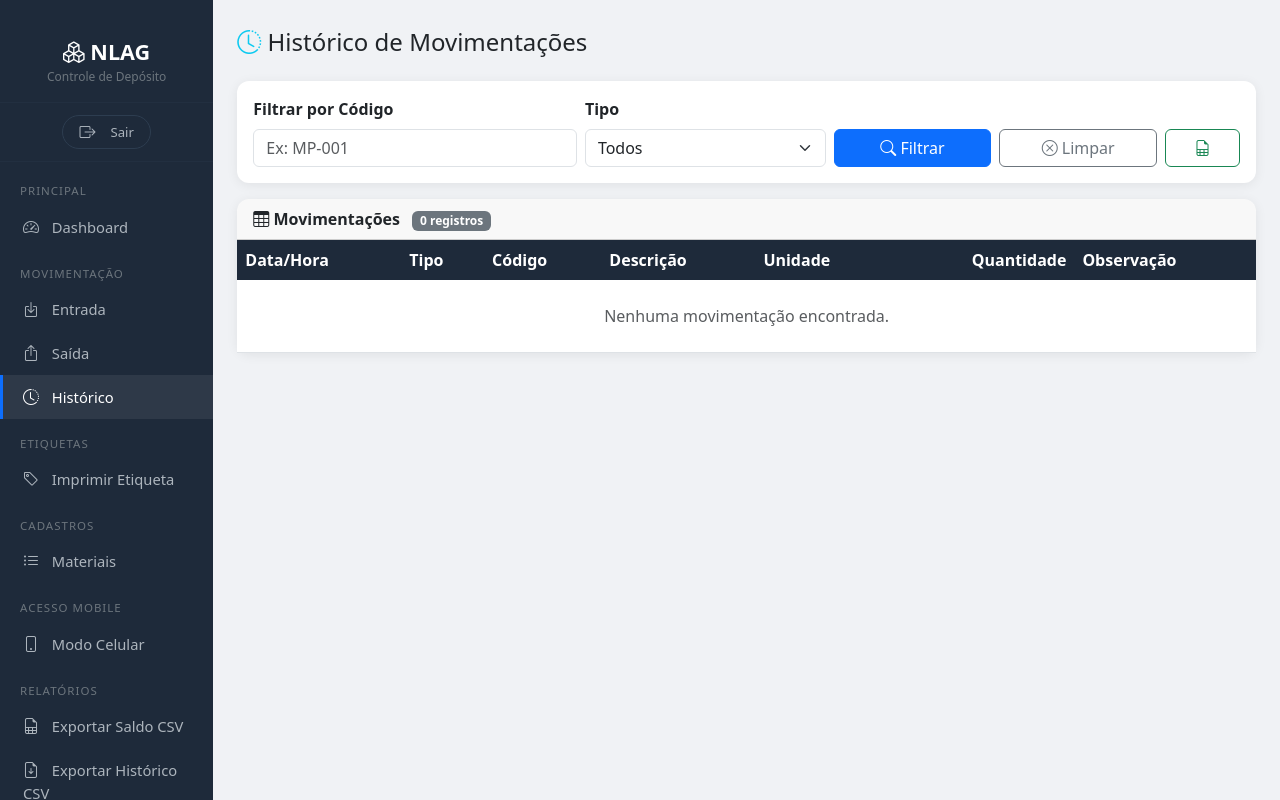
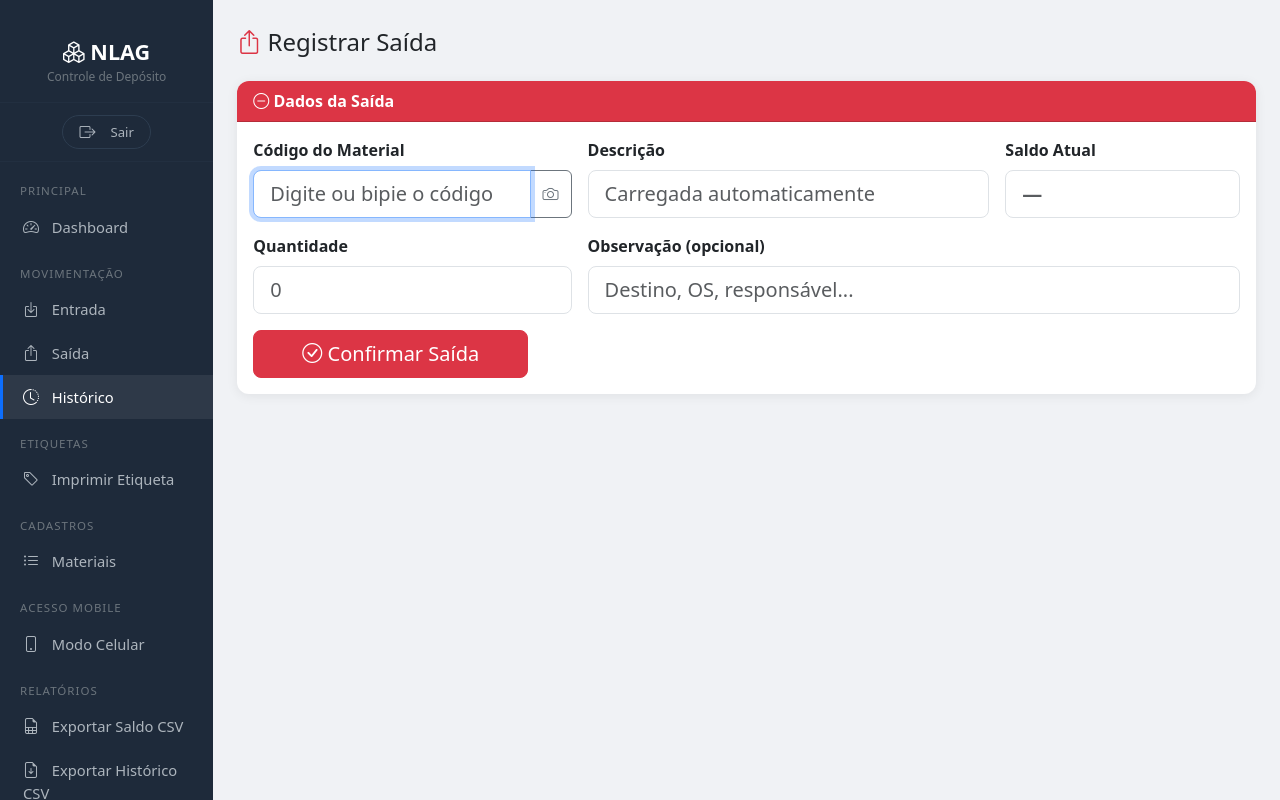
Before and after one commit to gu1001216-arch/NLAG, a Flask app: page /historico in a window 1280 px wide. Run offline with Flask 3, Linux system fonts and the light colour scheme; the visitor is signed in with stand-in values (Sample User, id 1); data that the repository does not hold is empty; some libraries are stand-ins or nearby versions.

Commit message:
historico.html

```diff
--- a/templates/historico.html
+++ b/templates/historico.html
@@ -1,91 +1,130 @@
 {% extends 'base.html' %}
 {% block content %}
 <div class="d-flex justify-content-between align-items-center mb-4">
-  <h4 class="mb-0"><i class="bi bi-clock-history text-info"></i> Histórico de Movimentações</h4>
+  <h4 class="mb-0"><i class="bi bi-box-arrow-up text-danger"></i> Registrar Saída</h4>
 </div>
-<div class="card mb-3">
+<div class="card">
+  <div class="card-header bg-danger text-white">
+    <i class="bi bi-dash-circle"></i> Dados da Saída
+  </div>
   <div class="card-body">
-    <form method="GET" class="row g-2 align-items-end">
+    <form method="POST" id="form-saida">
+      <div class="row g-3">
         <div class="col-md-4">
-        <label class="form-label fw-bold">Filtrar por Código</label>
-        <input type="text" name="codigo" class="form-control"
-               value="{{ filtro }}" placeholder="Ex: MP-001">
+          <label class="form-label fw-bold">Código do Material</label>
+          <div class="input-group">
+            <input type="text" name="codigo" id="campo-codigo"
+                   class="form-control form-control-lg"
+                   placeholder="Digite ou bipie o código"
+                   value="{{ request.args.get('codigo', '') }}"
+                   autocomplete="off" autofocus required>
+            <button type="button" class="btn btn-outline-secondary"
+                    onclick="abrirCamera()" title="Usar câmera">
+              <i class="bi bi-camera"></i>
+            </button>
+          </div>
+          <div id="camera-container" class="d-none mt-2">
+            <div id="leitor-saida" style="width:100%;"></div>
+            <button type="button" class="btn btn-sm btn-secondary mt-1"
+                    onclick="fecharCamera()">
+              <i class="bi bi-x-circle"></i> Fechar câmera
+            </button>
+          </div>
+        </div>
+        <div class="col-md-5">
+          <label class="form-label fw-bold">Descrição</label>
+          <input type="text" id="info-descricao" class="form-control form-control-lg"
+                 placeholder="Carregada automaticamente" readonly>
         </div>
         <div class="col-md-3">
-        <label class="form-label fw-bold">Tipo</label>
-        <select name="tipo" class="form-select">
-          <option value="">Todos</option>
-          <option value="ENTRADA" {{ 'selected' if tipo_f == 'ENTRADA' }}>Entrada</option>
-          <option value="SAIDA"   {{ 'selected' if tipo_f == 'SAIDA'   }}>Saída</option>
-        </select>
+          <label class="form-label fw-bold">Saldo Atual</label>
+          <input type="text" id="info-saldo" class="form-control form-control-lg fw-bold"
+                 placeholder="—" readonly>
         </div>
-      <div class="col-md-2">
-        <button type="submit" class="btn btn-primary w-100">
-          <i class="bi bi-search"></i> Filtrar
+        <div class="col-md-4">
+          <label class="form-label fw-bold">Quantidade</label>
+          <input type="number" name="quantidade" id="campo-quantidade"
+                 class="form-control form-control-lg"
+                 min="0.001" step="any" placeholder="0" required>
+        </div>
+        <div class="col-md-8">
+          <label class="form-label fw-bold">Observação (opcional)</label>
+          <input type="text" name="observacao" class="form-control form-control-lg"
+                 placeholder="Destino, OS, responsável...">
+        </div>
+        <div class="col-12">
+          <button type="submit" class="btn btn-danger btn-lg px-5"
+                  onclick="return validarSaida()">
+            <i class="bi bi-check-circle"></i> Confirmar Saída
           </button>
         </div>
-      <div class="col-md-2">
-        <a href="/historico" class="btn btn-outline-secondary w-100">
-          <i class="bi bi-x-circle"></i> Limpar
-        </a>
-      </div>
-      <div class="col-md-1">
-        <a href="/exportar_historico" class="btn btn-outline-success w-100" title="Exportar CSV">
-          <i class="bi bi-file-earmark-spreadsheet"></i>
-        </a>
       </div>
     </form>
   </div>
 </div>
-<div class="card">
-  <div class="card-header">
-    <i class="bi bi-table"></i> Movimentações
-    <span class="badge bg-secondary ms-2">{{ movs | length }} registros</span>
-  </div>
-  <div class="card-body p-0">
-    <div class="table-responsive">
-      <table class="table table-hover mb-0">
-        <thead>
-          <tr>
-            <th>Data/Hora</th>
-            <th>Tipo</th>
-            <th>Código</th>
-            <th>Descrição</th>
-            <th>Unidade</th>
-            <th class="text-end">Quantidade</th>
-            <th>Observação</th>
-          </tr>
-        </thead>
-        <tbody>
-          {% for m in movs %}
-          <tr>
-            <td style="font-size:0.85rem;white-space:nowrap;">{{ m.data_hora }}</td>
-            <td>
-              {% if m.tipo == 'ENTRADA' %}
-                <span class="badge bg-success">ENTRADA</span>
-              {% else %}
-                <span class="badge bg-danger">SAÍDA</span>
-              {% endif %}
-            </td>
-            <td><code>{{ m.codigo }}</code></td>
-            <td style="font-size:0.88rem;">{{ m.descricao }}</td>
-            <td><span class="badge bg-secondary">{{ m.unidade }}</span></td>
-            <td class="text-end fw-bold">
-              {% set q = m.quantidade | float %}
-              {% if q == q | int %}{{ q | int }}{% else %}{{ "%.2f" | format(q) }}{% endif %}
-            </td>
-            <td style="font-size:0.85rem;color:#6c757d;">{{ m.observacao or '—' }}</td>
-          </tr>
-          {% else %}
-          <tr>
-            <td colspan="7" class="text-center text-muted py-4">
-              Nenhuma movimentação encontrada.
-            </td>
-          </tr>
-          {% endfor %}
-        </tbody>
-      </table>
-    </div>
-  </div>
-</div>
+
+<script src="https://unpkg.com/html5-qrcode@2.3.8/html5-qrcode.min.js"></script>
+<script>
+let leitorAtivo = null;
+let saldoAtual  = 0;
+
+function buscarMaterial(codigo) {
+  if (!codigo) return;
+  fetch('/api/material/' + encodeURIComponent(codigo.trim().toUpperCase()))
+    .then(r => r.json())
+    .then(d => {
+      if (!d.erro) {
+        document.getElementById('info-descricao').value = d.descricao;
+        saldoAtual = parseFloat(d.saldo);
+        const sf = Number.isInteger(saldoAtual) ? saldoAtual : saldoAtual.toFixed(2);
+        document.getElementById('info-saldo').value = sf + ' ' + d.unidade;
+        document.getElementById('info-saldo').className =
+          'form-control form-control-lg fw-bold ' + (saldoAtual <= 0 ? 'text-danger' : 'text-success');
+        document.getElementById('campo-quantidade').focus();
+      } else {
+        document.getElementById('info-descricao').value = '⚠️ Código não encontrado';
+        document.getElementById('info-saldo').value     = '—';
+        saldoAtual = 0;
+      }
+    }).catch(() => {});
+}
+
+document.getElementById('campo-codigo').addEventListener('change', function() {
+  buscarMaterial(this.value);
+});
+
+window.addEventListener('load', function() {
+  const c = document.getElementById('campo-codigo').value;
+  if (c) buscarMaterial(c);
+});
+
+function abrirCamera() {
+  document.getElementById('camera-container').classList.remove('d-none');
+  leitorAtivo = new Html5Qrcode('leitor-saida');
+  leitorAtivo.start(
+    { facingMode: 'environment' },
+    { fps: 10, qrbox: { width: 280, height: 120 } },
+    (codigo) => {
+      document.getElementById('campo-codigo').value = codigo.toUpperCase();
+      fecharCamera();
+      buscarMaterial(codigo);
+    }, () => {}
+  ).catch(e => alert('Erro câmera: ' + e));
+}
+
+function fecharCamera() {
+  if (leitorAtivo) { leitorAtivo.stop().catch(() => {}); leitorAtivo = null; }
+  document.getElementById('camera-container').classList.add('d-none');
+}
+
+function validarSaida() {
+  const qtd = parseFloat(document.getElementById('campo-quantidade').value);
+  if (qtd <= 0 || isNaN(qtd)) { alert('Quantidade inválida!'); return false; }
+  if (qtd > saldoAtual) {
+    alert(`Saldo insuficiente!\nSaldo atual: ${saldoAtual}\nQuantidade solicitada: ${qtd}`);
+    return false;
+  }
+  return true;
+}
+</script>
 {% endblock %}
```
Lines whose indentation alone changed are shown as unchanged.
